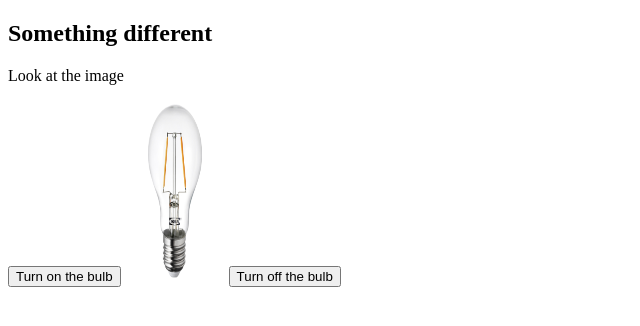
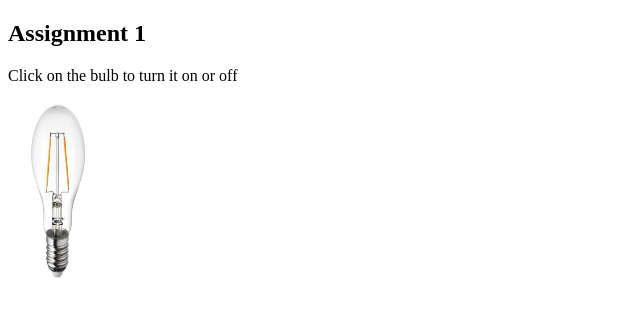
Before and after one commit to sarthakaul/ibmcloudapp, a website: page public/index.html in a window 1280 px wide. Shown: the whole page, without its empty margins (0-640 px from the left). Drawn offline with Linux system fonts and the light colour scheme.

Commit message:
Update index.html

```diff
--- a/public/index.html
+++ b/public/index.html
@@ -1,10 +1,25 @@
 <!DOCTYPE html>
 <html>
+<head>
+  <style>
+    #ping {
+      cursor: pointer;
+    }
+  </style>
+</head>
 <body>
-<h2>Something different</h2>
-<p>Look at the image</p>
-<button type="button" onclick="document.getElementById('ping').src = 'bulb_on.png'">Turn on the bulb</button>
-<img id="ping" src="bulb_off.png" width="100" height="180">
-<button type="button" onclick="document.getElementById('ping').src = 'bulb_off.png'">Turn off the bulb</button>
+  <h2>Assignment 1</h2>
+  <p>Click on the bulb to turn it on or off</p>
+  <img id="ping" src="bulb_off.png" width="100" height="180" onclick="toggleBulb()">
+  <script>
+    function toggleBulb() {
+      var img = document.getElementById('ping');
+      if (img.src.indexOf('bulb_off.png') != -1) {
+        img.src = 'bulb_on.png';
+      } else {
+        img.src = 'bulb_off.png';
+      }
+    }
+  </script>
 </body>
 </html>
```
